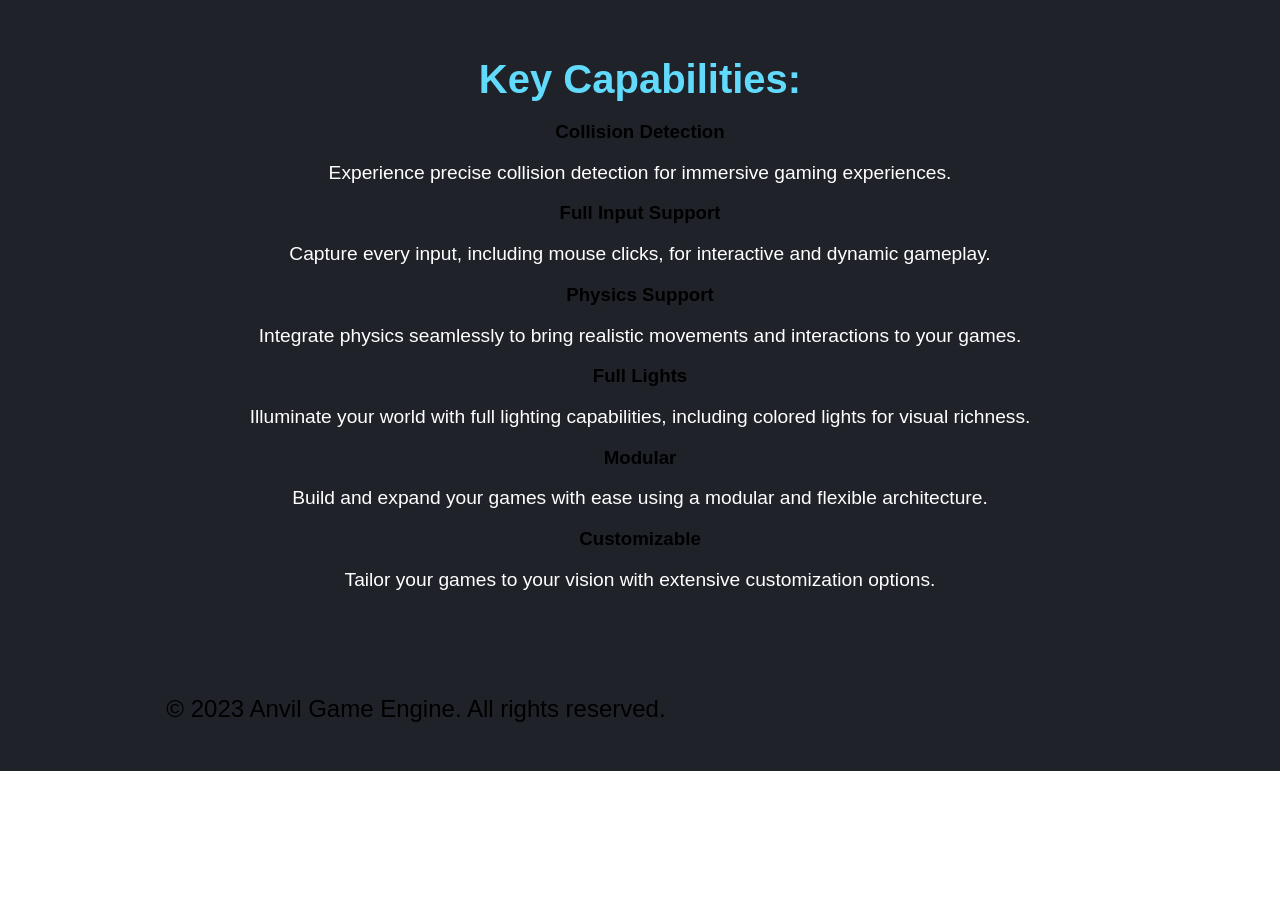
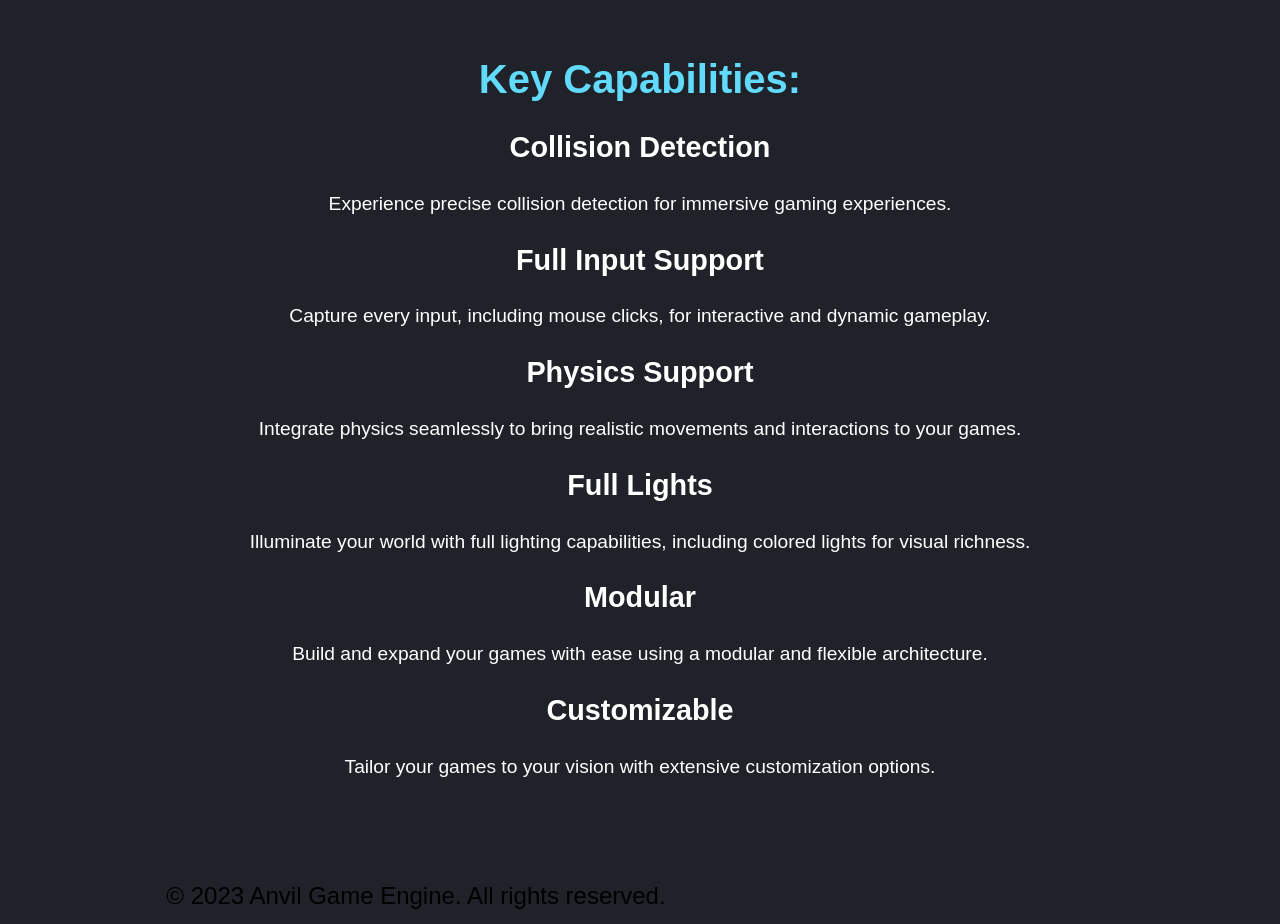
Before and after one commit to sojs-coder/Anvil, a plain HTML site: page site/index.html in a window 1280 px wide. Shown: the part 840-1764 px from the top of the page. Before the commit the page ends 1611 px from the top, so only its background shows below. Drawn offline with Linux system fonts and the light colour scheme.

Commit message:
added some better styles

```diff
--- a/site/style.css
+++ b/site/style.css
@@ -53,7 +53,11 @@ h1 {
   font-size: 5rem;
   margin-bottom: 1rem;
 }
-
+h3{
+  font-weight: bold;
+  color: white;
+  font-size: 1.8rem;
+}
 p {
   font-size: 1.5rem;
   margin-bottom: 2rem;
```
